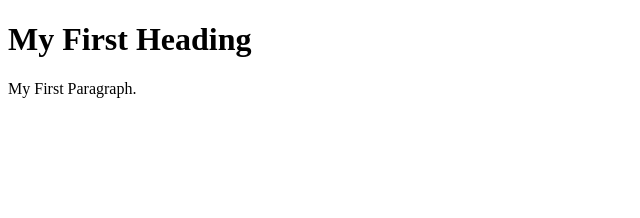
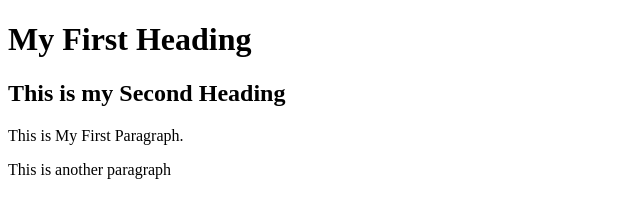
Before and after one commit to SoohyukJang/IntroToIT, a plain HTML site: page index.html in a window 1280 px wide. Shown: the whole page, without its empty margins (0-640 px from the left). Drawn offline with Linux system fonts and the light colour scheme.

Commit message:
Add a html

```diff
--- a/index.html
+++ b/index.html
@@ -7,6 +7,10 @@
   <body>
     <h1>My First Heading</h1>
 
-    <p>My First Paragraph.</p>
+    <h2>This is my Second Heading</h2>
+
+    <p>This is My First Paragraph.</p>
+
+    <p>This is another paragraph</p>
   </body>
 </html>
```
